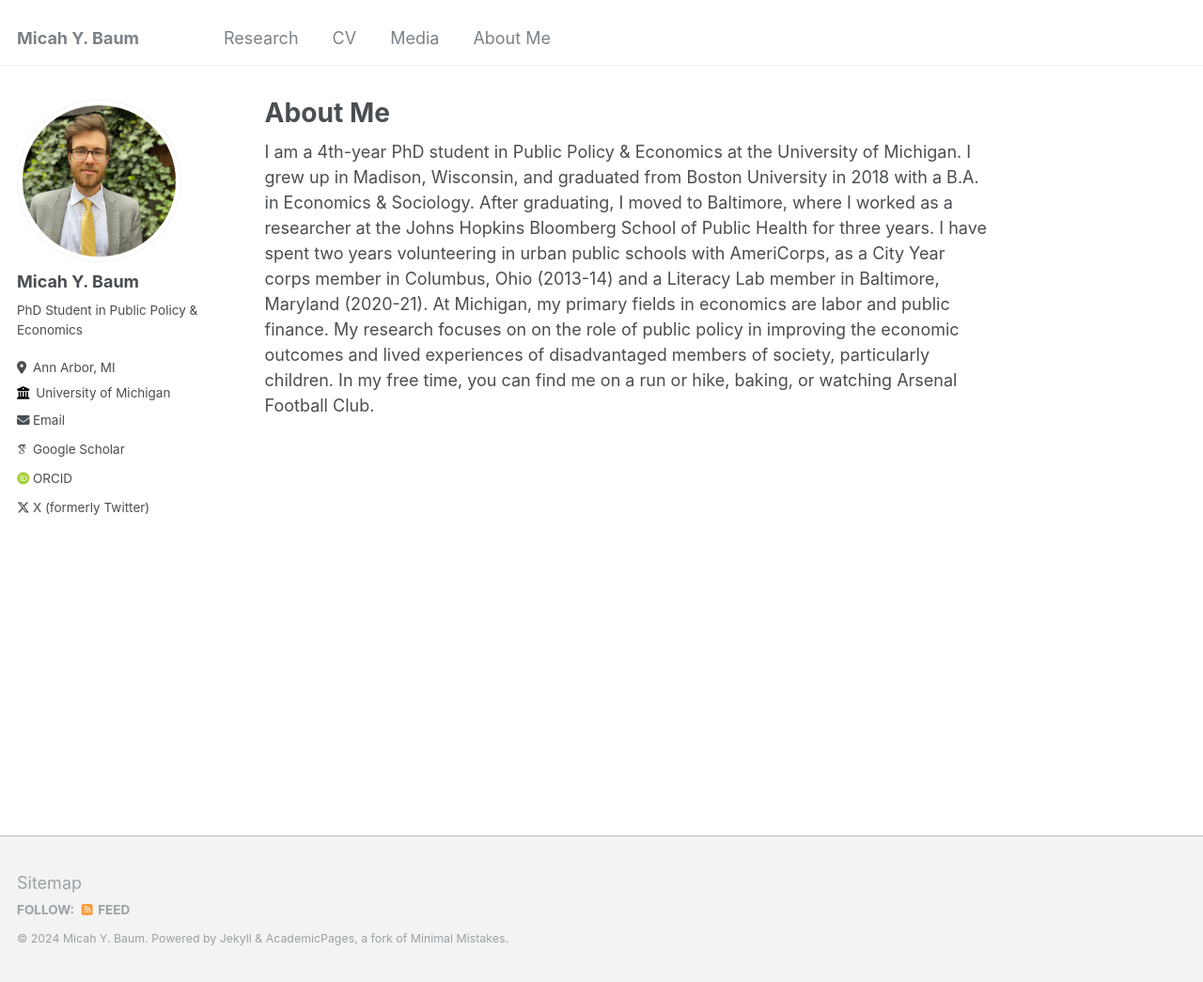
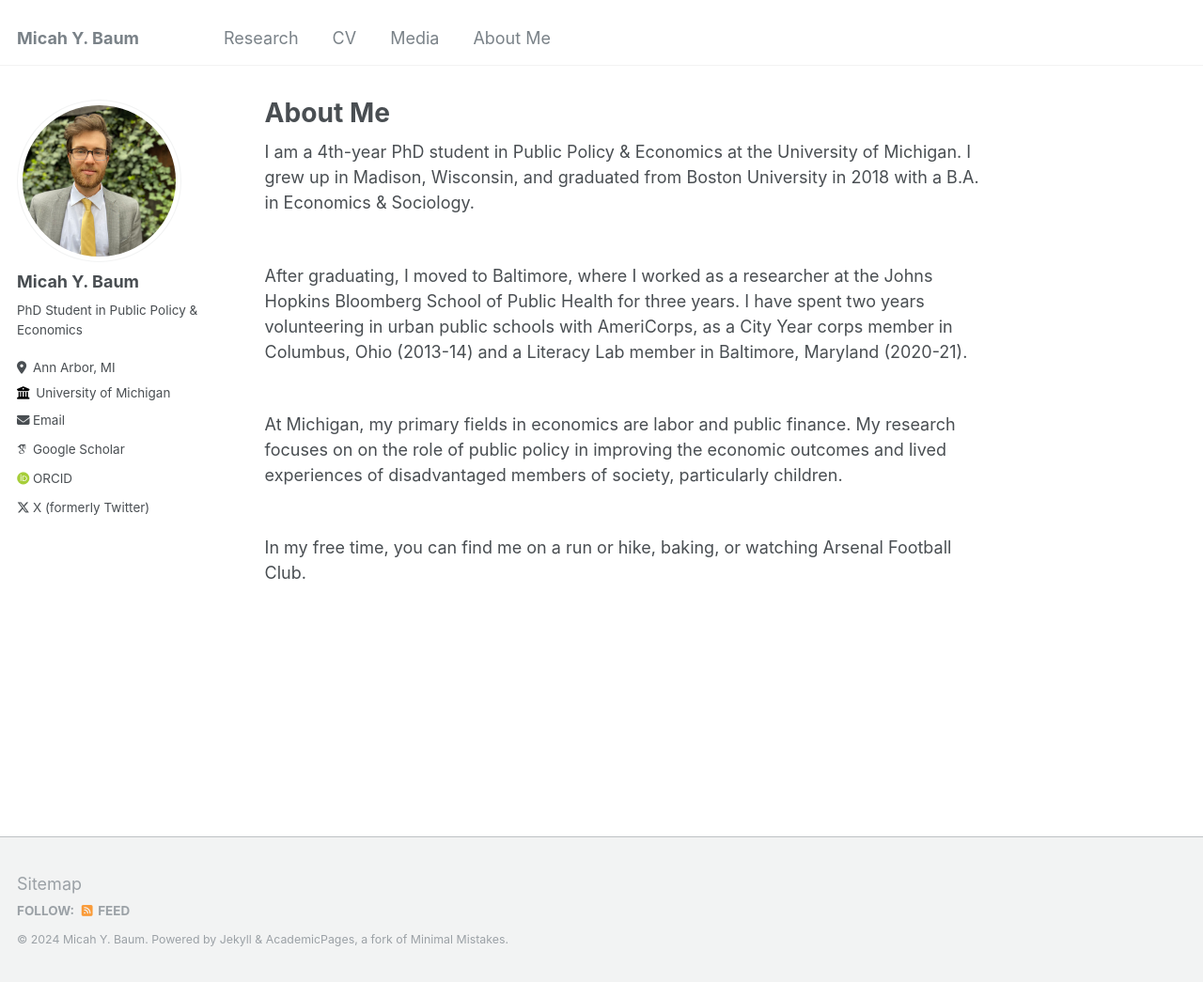
Before and after one commit to micah-baum/micah-baum.github.io, a Jekyll site: the page built from _pages/about-me.md, in a window 1280 px wide and 1045 px high. Shown: the whole window at 94% size. Built offline with Jekyll 4.4.1, drawn with Linux system fonts in a browser that asks for light colours; some web fonts are replaced.

```diff
--- a/_pages/about-me.md
+++ b/_pages/about-me.md
@@ -7,4 +7,10 @@ redirect_from:
   - /about-me.html
 ---
 
-I am a 4th-year PhD student in Public Policy & Economics at the University of Michigan. I grew up in Madison, Wisconsin, and graduated from Boston University in 2018 with a B.A. in Economics & Sociology. After graduating, I moved to Baltimore, where I worked as a researcher at the Johns Hopkins Bloomberg School of Public Health for three years. I have spent two years volunteering in urban public schools with AmeriCorps, as a City Year corps member in Columbus, Ohio (2013-14) and a Literacy Lab member in Baltimore, Maryland (2020-21). At Michigan, my primary fields in economics are labor and public finance. My research focuses on on the role of public policy in improving the economic outcomes and lived experiences of disadvantaged members of society, particularly children. In my free time, you can find me on a run or hike, baking, or watching Arsenal Football Club.
+I am a 4th-year PhD student in Public Policy & Economics at the University of Michigan. I grew up in Madison, Wisconsin, and graduated from Boston University in 2018 with a B.A. in Economics & Sociology.
+
+<br> After graduating, I moved to Baltimore, where I worked as a researcher at the Johns Hopkins Bloomberg School of Public Health for three years. I have spent two years volunteering in urban public schools with AmeriCorps, as a City Year corps member in Columbus, Ohio (2013-14) and a Literacy Lab member in Baltimore, Maryland (2020-21).
+
+<br> At Michigan, my primary fields in economics are labor and public finance. My research focuses on on the role of public policy in improving the economic outcomes and lived experiences of disadvantaged members of society, particularly children.
+
+<br> In my free time, you can find me on a run or hike, baking, or watching Arsenal Football Club.
```
